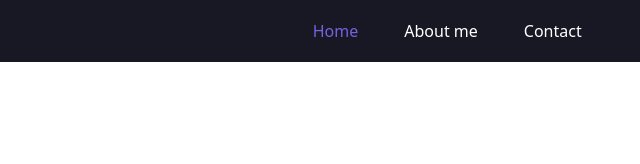
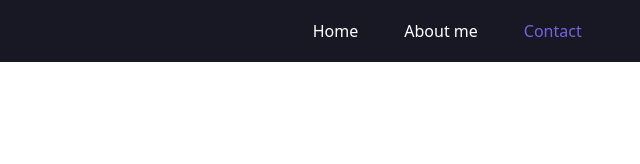
Before and after one commit to Nurkens/Nurken-Serdakov, a plain HTML site: page contact.html in a window 1280 px wide. Shown: the top 164 px of the page, 640-1280 px from the left. Drawn offline with nearby package versions, Linux system fonts and the light colour scheme.

Commit message:
Update contact.html

```diff
--- a/contact.html
+++ b/contact.html
@@ -20,13 +20,13 @@
         <div class="collapse navbar-collapse" id="navbarNav">
             <ul class="navbar-nav ms-auto" style="margin-right: 5%;">
                 <li class="nav-item">
-                    <a class="nav-link" href="index.html" style="color: rgb(117, 98, 224);">Home</a>
+                    <a class="nav-link" href="index.html" style="color: white;">Home</a>
                 </li>
                 <li class="nav-item">
                     <a class="nav-link" href="about.html" style="color: white;">About me</a>
                 </li>
                 <li class="nav-item">
-                    <a class="nav-link" href="#" style="color: white;">Contact</a>
+                    <a class="nav-link" href="#" style="color: rgb(117, 98, 224);">Contact</a>
                 </li>
             </ul>
         </div>
```
